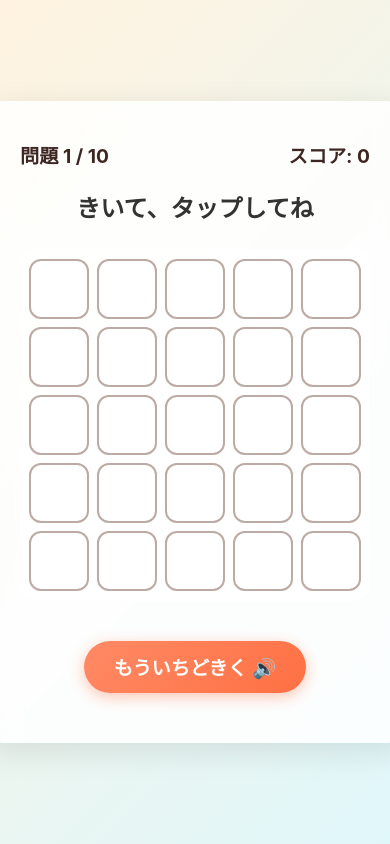
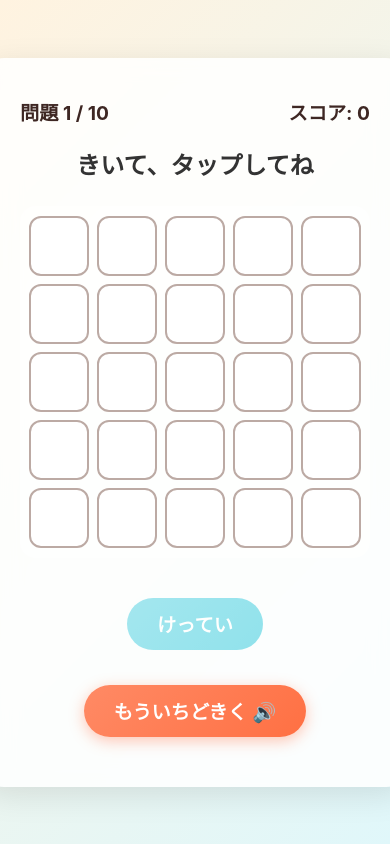
Before and after one commit to ongaeshi/a-hougan-ichi-app, a React (Vite) app: page / in a window 390 px wide. Both pictures are taken after a click on the button "スタート！". Built offline with nearby package versions, Linux system fonts and the light colour scheme.

Commit message:
feat: separate selection and confirmation steps to prevent mis-taps on smartphones

```diff
--- a/src/App.tsx
+++ b/src/App.tsx
@@ -69,11 +69,15 @@ function App() {
 
   const handleCellClick = (r: number, c: number) => {
     if (waitingNext || gameState !== 'playing') return;
+    setSelectedCell({ r, c });
+  };
+
+  const handleConfirm = () => {
+    if (waitingNext || gameState !== 'playing' || !selectedCell) return;
 
     const q = questions[currentIdx];
-    setSelectedCell({ r, c });
 
-    if (q.row === r && q.col === c) {
+    if (q.row === selectedCell.r && q.col === selectedCell.c) {
       // Correct
       setIsCorrect(true);
       setScore(s => s + 1);
@@ -181,7 +185,11 @@ function App() {
                 const isSelected = selectedCell?.r === r && selectedCell?.c === c;
                 let cellClass = 'grid-cell';
                 if (isSelected) {
-                  cellClass += isCorrect ? ' correct' : ' incorrect';
+                  if (isCorrect === null) {
+                    cellClass += ' selected';
+                  } else {
+                    cellClass += isCorrect ? ' correct' : ' incorrect';
+                  }
                 }
 
                 return (
@@ -195,9 +203,18 @@ function App() {
             )}
           </div>
 
-          <button className="btn" onClick={repeatQuestion} disabled={waitingNext}>
-            もういちどきく 🔊
-          </button>
+          <div className="action-buttons">
+            <button
+              className="btn confirm-btn"
+              onClick={handleConfirm}
+              disabled={waitingNext || !selectedCell}
+            >
+              けってい
+            </button>
+            <button className="btn" onClick={repeatQuestion} disabled={waitingNext}>
+              もういちどきく 🔊
+            </button>
+          </div>
         </div>
       )}
 
--- a/src/index.css
+++ b/src/index.css
@@ -182,6 +182,41 @@ body {
   color: var(--incorrect-color);
 }
 
+.grid-cell.selected {
+  background-color: var(--cell-hover);
+  border-color: var(--secondary-color);
+  border-width: 4px;
+  transform: scale(1.05);
+}
+
+.grid-cell.selected::after {
+  content: '👆';
+}
+
+.action-buttons {
+  display: flex;
+  justify-content: center;
+  flex-wrap: wrap;
+  gap: 15px;
+  margin-top: 10px;
+}
+
+.confirm-btn {
+  background: linear-gradient(135deg, var(--secondary-color), #26c6da);
+  box-shadow: 0 4px 15px rgba(77, 208, 225, 0.4);
+}
+
+.confirm-btn:hover:not(:disabled) {
+  box-shadow: 0 6px 20px rgba(77, 208, 225, 0.6);
+}
+
+.confirm-btn:disabled, .btn:disabled {
+  opacity: 0.5;
+  cursor: not-allowed;
+  transform: none;
+  box-shadow: none;
+}
+
 @keyframes popIn {
   0% { transform: scale(0.8); opacity: 0; }
   100% { transform: scale(1); opacity: 1; }
```
